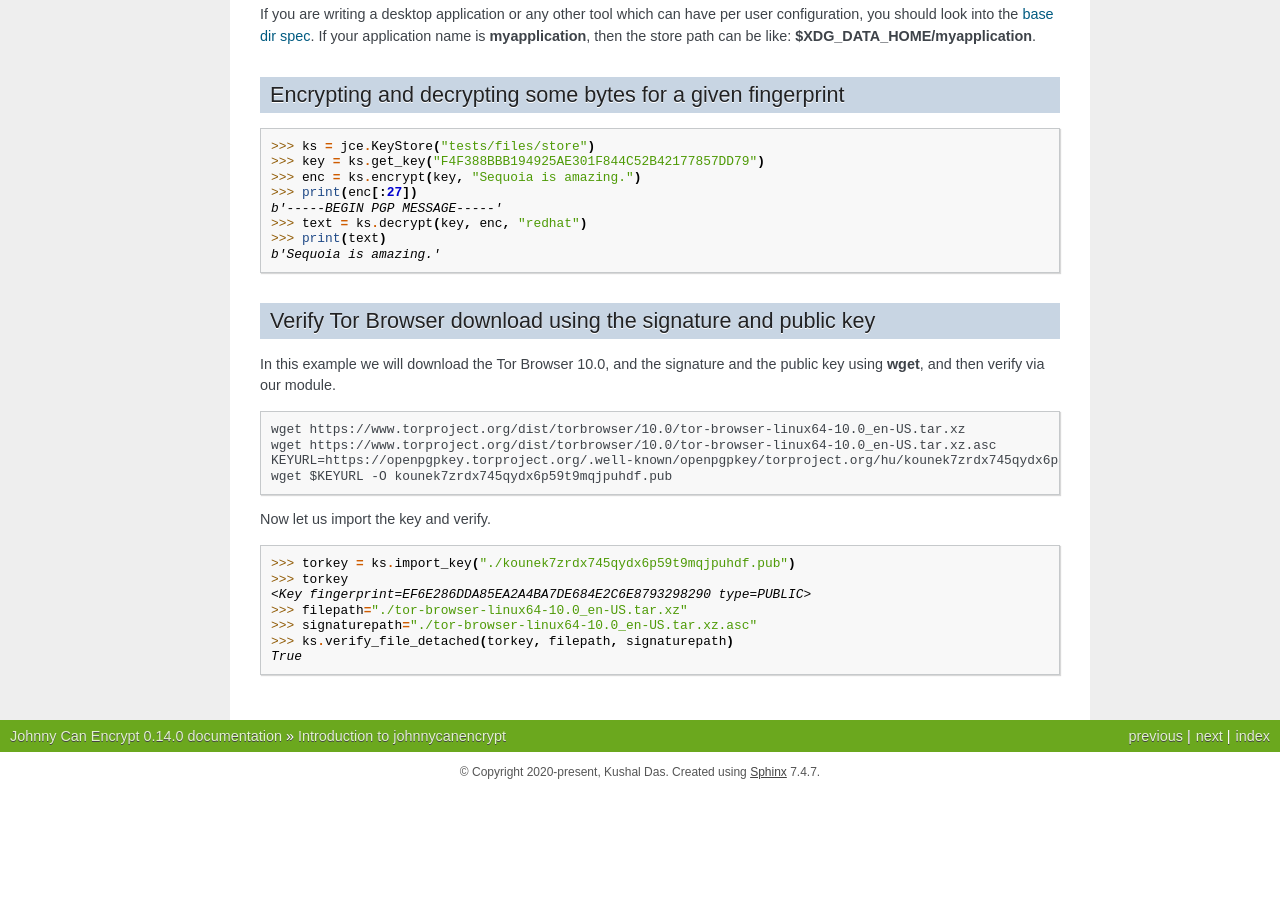
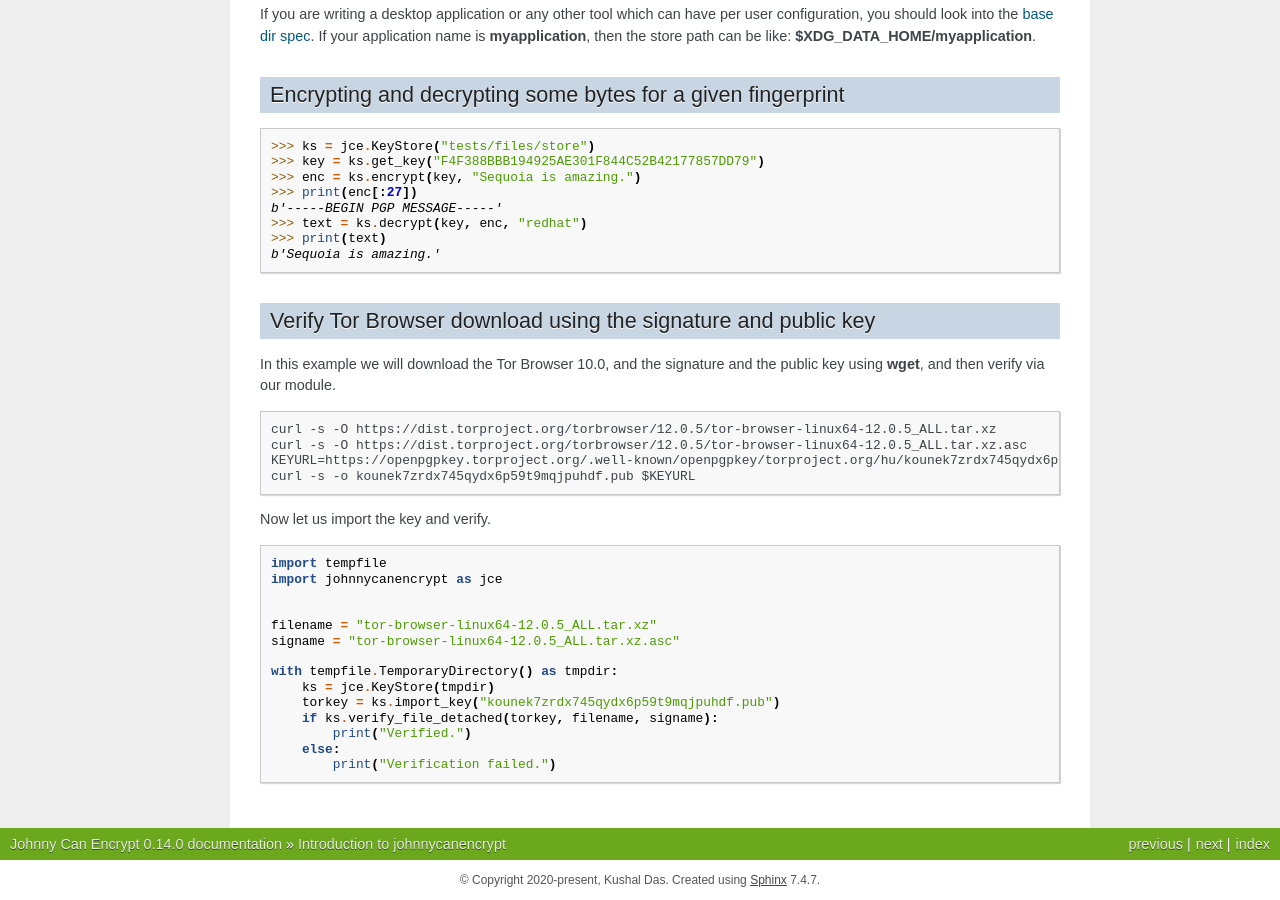
Before and after one commit to kushaldas/johnnycanencrypt, a Sphinx documentation site: the page built from docs/introduction.rst, in a window 1280 px wide and 900 px high, scrolled down 953 px. Built offline with Sphinx 7.4.7, drawn with Linux system fonts in a browser that asks for light colours; before the commit the page ends 1745 px from its top, so only the background shows below that.

Commit message:
Updates example to verify latest Tor Browser tar for Linux

```diff
--- a/docs/introduction.rst
+++ b/docs/introduction.rst
@@ -79,20 +79,27 @@ In this example we will download the Tor Browser 10.0, and the signature and the
 
 ::
 
-        wget https://www.torproject.org/dist/torbrowser/10.0/tor-browser-linux64-10.0_en-US.tar.xz
-        wget https://www.torproject.org/dist/torbrowser/10.0/tor-browser-linux64-10.0_en-US.tar.xz.asc
+        curl -s -O https://dist.torproject.org/torbrowser/12.0.5/tor-browser-linux64-12.0.5_ALL.tar.xz
+        curl -s -O https://dist.torproject.org/torbrowser/12.0.5/tor-browser-linux64-12.0.5_ALL.tar.xz.asc
         KEYURL=https://openpgpkey.torproject.org/.well-known/openpgpkey/torproject.org/hu/kounek7zrdx745qydx6p59t9mqjpuhdf
-        wget $KEYURL -O kounek7zrdx745qydx6p59t9mqjpuhdf.pub
+        curl -s -o kounek7zrdx745qydx6p59t9mqjpuhdf.pub $KEYURL
 
 
 Now let us import the key and verify.
 
 ::
 
-        >>> torkey = ks.import_key("./kounek7zrdx745qydx6p59t9mqjpuhdf.pub")
-        >>> torkey
-        <Key fingerprint=EF6E286DDA85EA2A4BA7DE684E2C6E8793298290 type=PUBLIC>
-        >>> filepath="./tor-browser-linux64-10.0_en-US.tar.xz"
-        >>> signaturepath="./tor-browser-linux64-10.0_en-US.tar.xz.asc"
-        >>> ks.verify_file_detached(torkey, filepath, signaturepath)
-        True
+    import tempfile
+    import johnnycanencrypt as jce
+
+
+    filename = "tor-browser-linux64-12.0.5_ALL.tar.xz"
+    signame = "tor-browser-linux64-12.0.5_ALL.tar.xz.asc"
+
+    with tempfile.TemporaryDirectory() as tmpdir:
+        ks = jce.KeyStore(tmpdir)
+        torkey = ks.import_key("kounek7zrdx745qydx6p59t9mqjpuhdf.pub")
+        if ks.verify_file_detached(torkey, filename, signame):
+            print("Verified.")
+        else:
+            print("Verification failed.")
```
